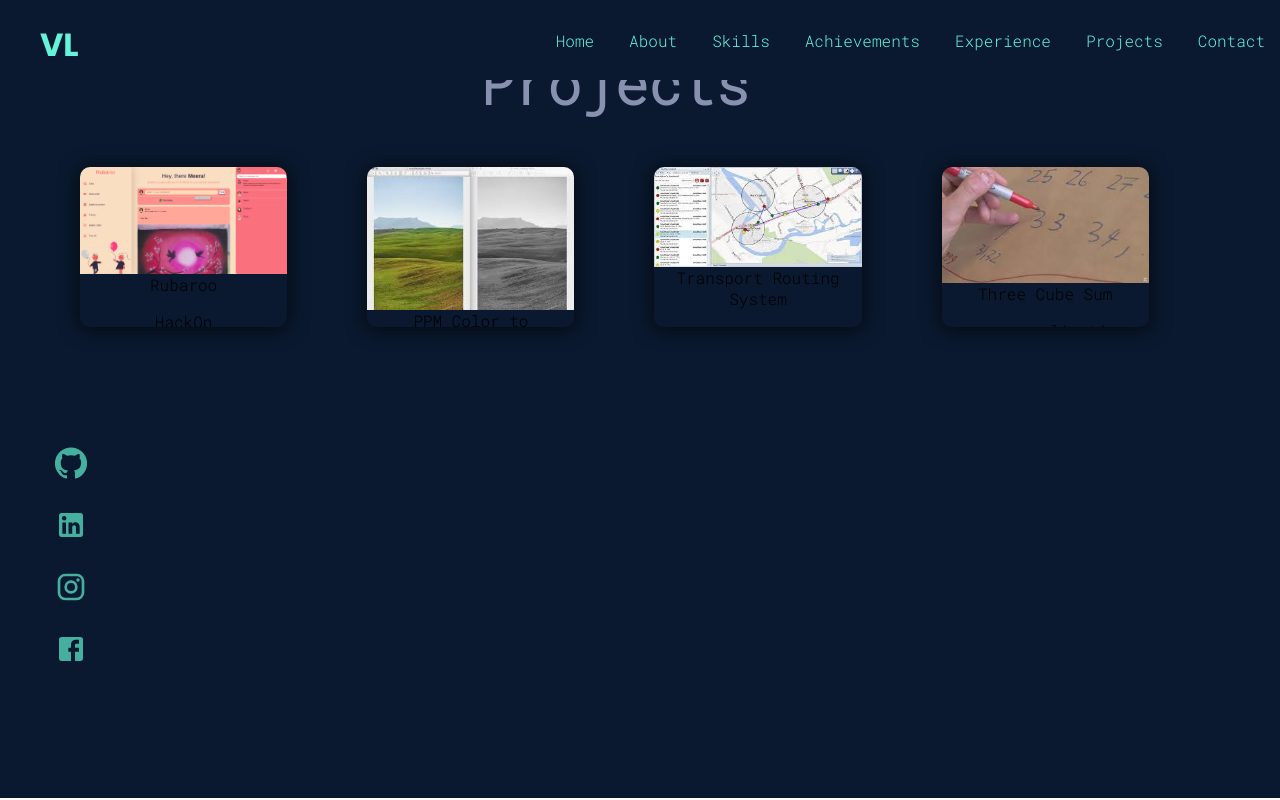
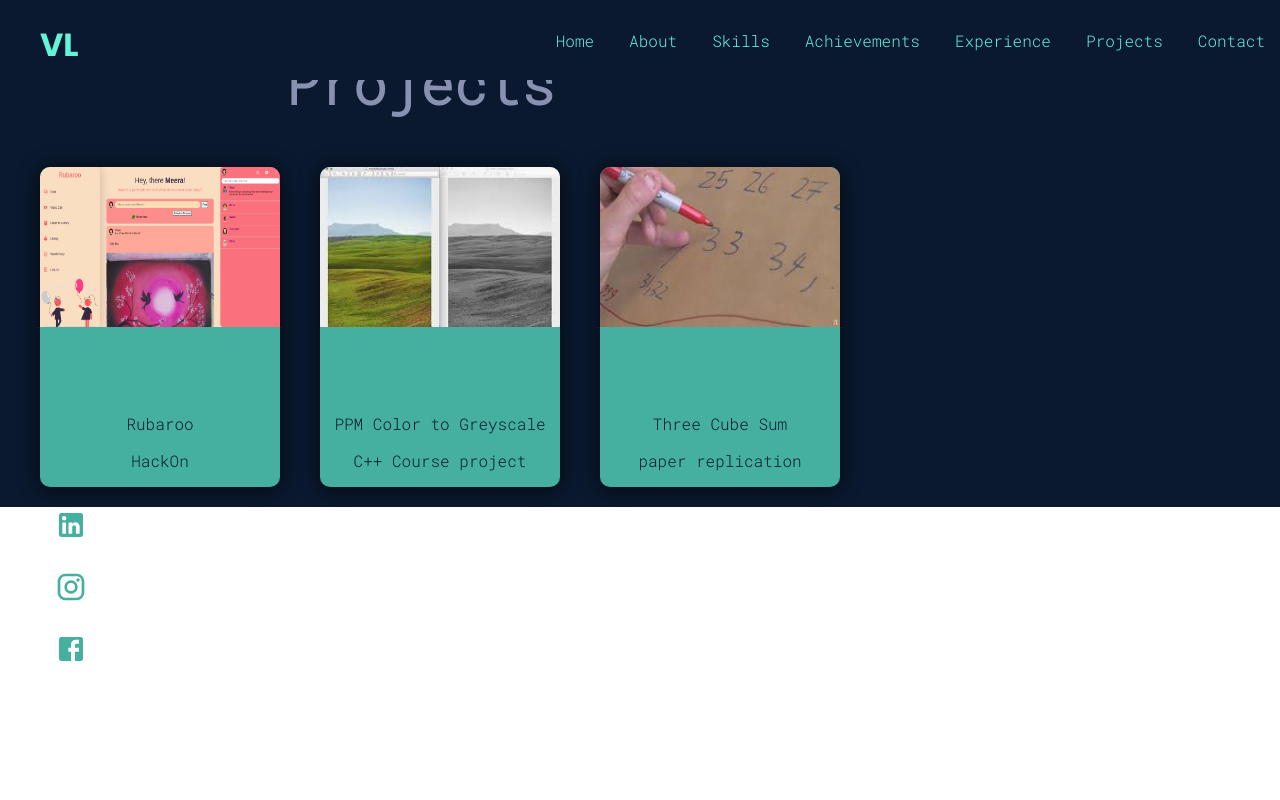
Before and after one commit to Vaibhavi1707/Vaibhavi1707.github.io, a React (Create React App) app in the folder portfolio/: page /projects in a window 1280 px wide. Built offline with nearby package versions, Linux system fonts and the light colour scheme.

Commit message:
Fixed alignments and padding

```diff
--- a/portfolio/src/components/MyCard.js
+++ b/portfolio/src/components/MyCard.js
@@ -4,8 +4,8 @@ import "../css/Cards.css"
 
 function MyCard({ textcolor, cardcolor, imgsrc, title, description }) {
     return (
-        <Card>
-            <Card.Img variant="top" src={imgsrc} style = {{ backgroundColor:{cardcolor}, color:{textcolor} }} />
+        <Card style = {{ backgroundColor:cardcolor, color:textcolor }}>
+            <Card.Img variant="top" src={imgsrc} style = {{ height: "20vh" }} />
             <Card.Body>
                 <Card.Title>{title}</Card.Title>
                 <Card.Text>
--- a/portfolio/src/css/Achievements.css
+++ b/portfolio/src/css/Achievements.css
@@ -1,12 +1,13 @@
 .achievements {
-    height: 94vh;
-    width: 96vw;
+    height: fit-content;
+    width: fit-content;
     /* justify-content: center; */
     /* padding: 40px; */
 }
 
 .achievements > h2 {
     justify-self: center;
+    justify-content: center;
     color: #8892B0;
     font-size: 7vh;
 }
@@ -15,7 +16,7 @@
     display: flex;
     flex-direction: row;
     flex-flow: wrap;
-    /* justify-content: space-between; */
+    justify-content: center;
     align-items: center;
     padding-left: 10px;
 }
--- a/portfolio/src/css/Cards.css
+++ b/portfolio/src/css/Cards.css
@@ -7,9 +7,10 @@
     justify-content: space-between;
     cursor: pointer;
     transition: transform 500ms ease-out;
-    width: 20vw;
-    height: 20vh;
-    margin-left: 10vh;
+    width: 30vh;
+    height: 40vh;
+    margin-left: 5vh;
+    margin-bottom: 20px;
     /* margin-bottom: 3vh; */
     /* padding-left: 20vh */
 }
--- a/portfolio/src/css/Experience.css
+++ b/portfolio/src/css/Experience.css
@@ -1,6 +1,6 @@
 .experience {
-    height: 94vh;
-    width: 96vw;
+    height: fit-content;
+    width: fit-content;
 }
 
 .experience > h2 {
@@ -22,7 +22,7 @@
     flex-flow: wrap;
     /* justify-content: space-between; */
     align-items: center;
-    margin-right: 10vh;
+    /* margin-right: 10vh; */
     /* margin-left: 10vh; */
     justify-content: center;
 }
--- a/portfolio/src/css/Projects.css
+++ b/portfolio/src/css/Projects.css
@@ -1,6 +1,6 @@
 .projects {
-    height: 94vh;
-    width: 96vw;
+    height: fit-content;
+    width: fit-content;
 }
 
 .projects > h2 {
@@ -18,8 +18,9 @@
 .projects__cards {
     display: flex;
     flex-direction: row;
+    flex-flow: wrap;
     /* padding: 15vh; */
-    margin-right: 10vh;
+    /* margin-top: 10vh; */
     /* margin-left: 10vh; */
     justify-content: center;
 }
--- a/portfolio/src/pages/Achievements.js
+++ b/portfolio/src/pages/Achievements.js
@@ -11,8 +11,8 @@ function Achievements() {
         <div className = "achievements">
             <h2>Achievements</h2>
             <div className = "achievements__cards">
-                <MyCard  imgsrc = {suse} title = "Udacity SUSE Cloud Native Architecture Nanodegree Scholar" description = "Udacity suse scholar" />
-                <MyCard  imgsrc = {we} title = "Women Engineers Scholar at Google" description = "2-year experiential program" />
+                <MyCard cardcolor = "#0A192F" textcolor = "#8892B0" imgsrc = {suse} title = "Udacity SUSE Cloud Native Architecture Nanodegree Scholar" description = "Udacity suse scholar" />
+                <MyCard cardcolor = "#0A192F" textcolor = "#8892B0" imgsrc = {we} title = "Women Engineers Scholar at Google" description = "2-year experiential program" />
             </div>
         </div>
     )
--- a/portfolio/src/pages/Experience.js
+++ b/portfolio/src/pages/Experience.js
@@ -33,7 +33,7 @@ function Experience() {
             <div className = "experience__cards">
             {/* <h3>Internships</h3> */}
             <MyCard textcolor = "#0A192F" cardcolor = "#8892B0" imgsrc = {ehrc} title = "Backend Developer, E-HRC" description="NP Lab Dashboard" />
-            <MyCard textcolor = "#0A192F" cardcolor = "#8892B0" imgsrc = {spAware} title = "UI/UX Intern" description="Spiritual Awareness" />
+            {/* <MyCard textcolor = "#0A192F" cardcolor = "#8892B0" imgsrc = {spAware} title = "UI/UX Intern" description="Spiritual Awareness" /> */}
 
             {/* <h3>Volunteering</h3> */}
             {/* <MyCard textcolor = "#0A192F" cardcolor = "#8892B0" imgsrc = {adv} title = "Student Advocate" description="SUSE Challenge" /> */}
--- a/portfolio/src/pages/Projects.js
+++ b/portfolio/src/pages/Projects.js
@@ -14,7 +14,7 @@ function Projects() {
             <div className = "projects__cards">
                 <MyCard textcolor = "#0A192F" cardcolor = "#45B09F" imgsrc = {rubaroo} title = "Rubaroo" description = "HackOn"/>
                 <MyCard textcolor = "#0A192F" cardcolor = "#45B09F" imgsrc = {rgb2grey} title = "PPM Color to Greyscale" description = "C++ Course project"/>
-                <MyCard textcolor = "#0A192F" cardcolor = "#45B09F" imgsrc = {routing} title = "Transport Routing System" description = "Java course project"/>
+                {/* <MyCard textcolor = "#0A192F" cardcolor = "#45B09F" imgsrc = {routing} title = "Transport Routing System" description = "Java course project"/> */}
                 <MyCard textcolor = "#0A192F" cardcolor = "#45B09F" imgsrc = {cubesum} title = "Three Cube Sum" description = "paper replication"/>
             </div>
         </div>
```
